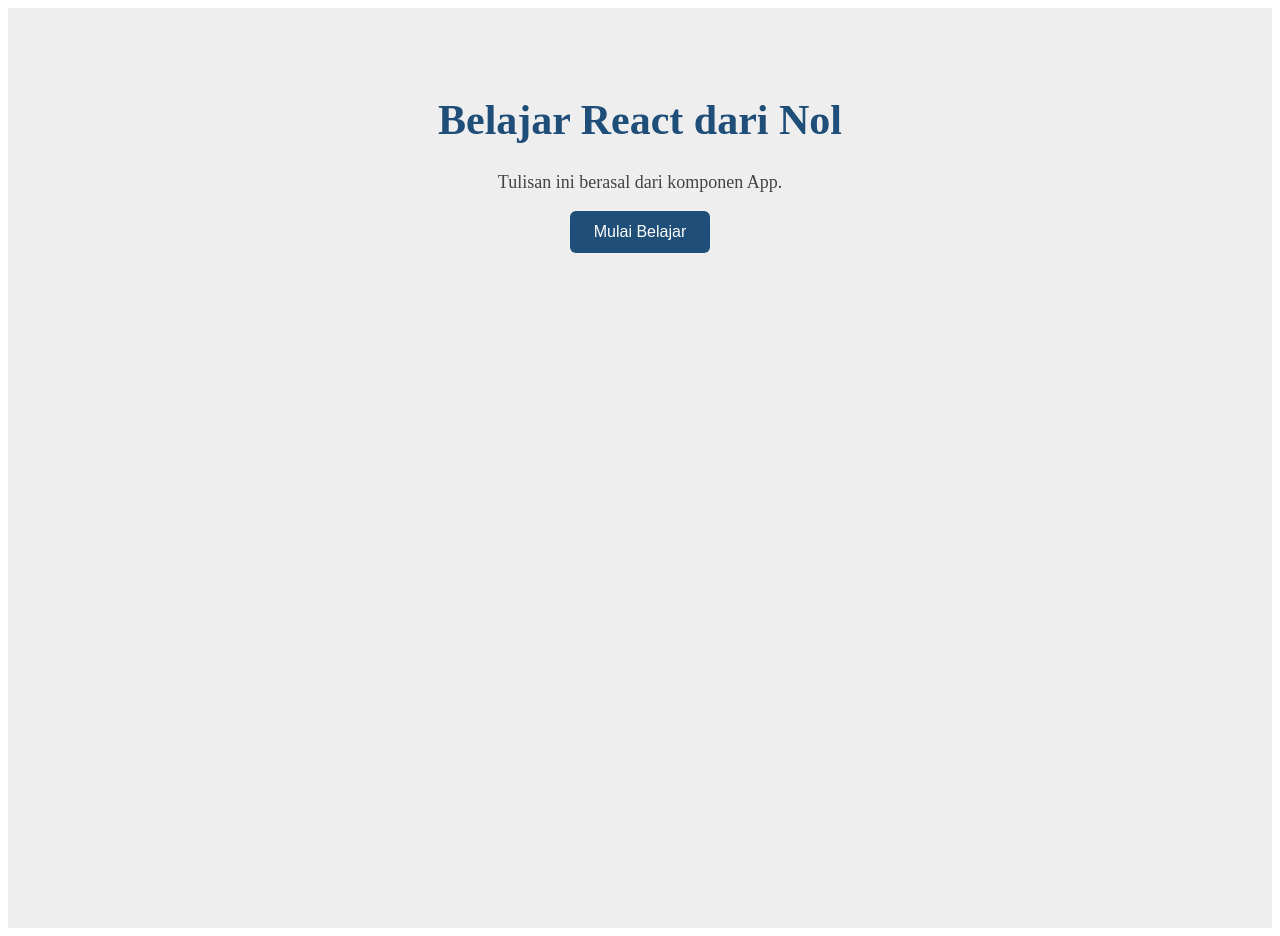
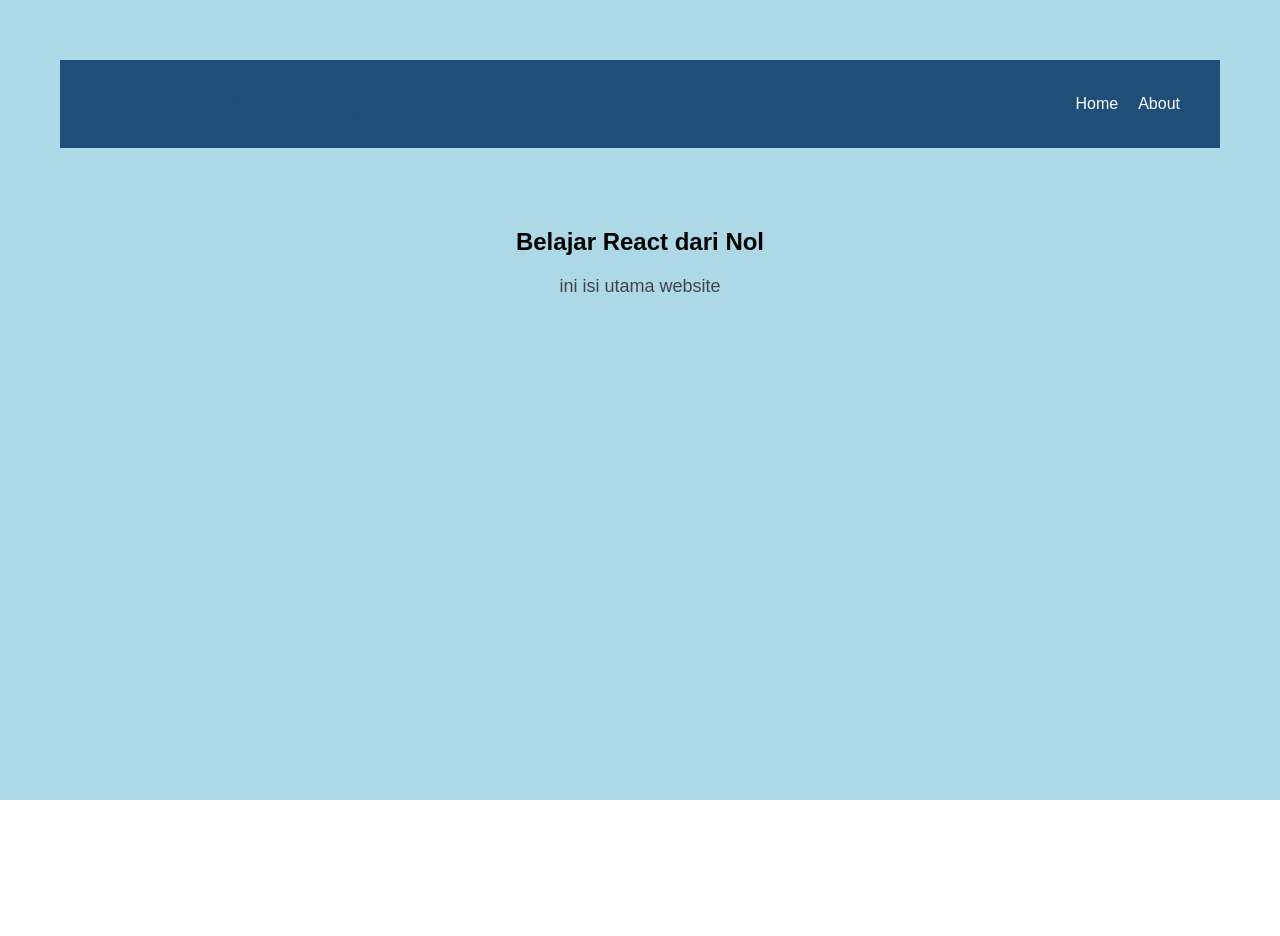
Before and after one commit to Jati-Jostar/learning-react-bootstraps, a React (Create React App) app: page / in a window 1280 px wide. After the commit the page ends 800 px from the top, so only its background shows below. Built offline with nearby package versions, Linux system fonts and the light colour scheme.

Commit message:
Update App and add components

```diff
--- a/src/App.css
+++ b/src/App.css
@@ -2,7 +2,7 @@
   min-height: 100vh;
   padding: 60px;
   text-align: center;
-  background-color: #eeeeee;
+  background-color: lightblue;
 }
 
 .halaman h1 {
@@ -30,3 +30,44 @@
 .tombol-belajar:hover {
   background-color: #163a5c;
 }
+
+* {
+  box-sizing: border-box;
+}
+
+body {
+  margin: 0;
+  font-family: Arial, sans-serif;
+}
+
+.header {
+  display: flex;
+  justify-content: space-between;
+  align-items: center;
+
+  padding: 20px 40px;
+  background-color: #1f4e79;
+  color: white;
+}
+
+.header h1 {
+  margin: 0;
+}
+
+.header nav {
+  display: flex;
+  gap: 20px;
+}
+
+.header a {
+  color: white;
+  text-decoration: none;
+}
+
+.header a:hover {
+  text-decoration: underline;
+}
+
+main {
+  padding: 60px 40px;
+}
--- a/src/App.js
+++ b/src/App.js
@@ -1,18 +1,16 @@
 import "./App.css";
+import Header from "./components/header"
 
 function App() {
   return (
-    <main className="halaman">
-      <h1>Belajar React dari Nol</h1>
+    <div className="halaman">
+      <Header />
 
-      <p>
-        Tulisan ini berasal dari komponen App.
-      </p>
-
-      <button className="tombol-belajar">
-        Mulai Belajar
-      </button>
-    </main>
+      <main id="home">
+        <h2>Belajar React dari Nol</h2>
+        <p>ini isi utama website</p>
+      </main>
+    </div>
   );
 }
 
--- /dev/null
+++ b/src/components/header.js
@@ -0,0 +1,16 @@
+function Header() {
+    return (
+        <header className="header">
+            <h1>
+                Corporate Basic
+            </h1>
+
+            <nav>
+                <a href="#home">Home</a>
+                <a href="#about">About</a>
+            </nav>
+        </header>
+    )
+}
+
+export default Header;
```
Also changed, not shown: src/logo.svg (deleted).
